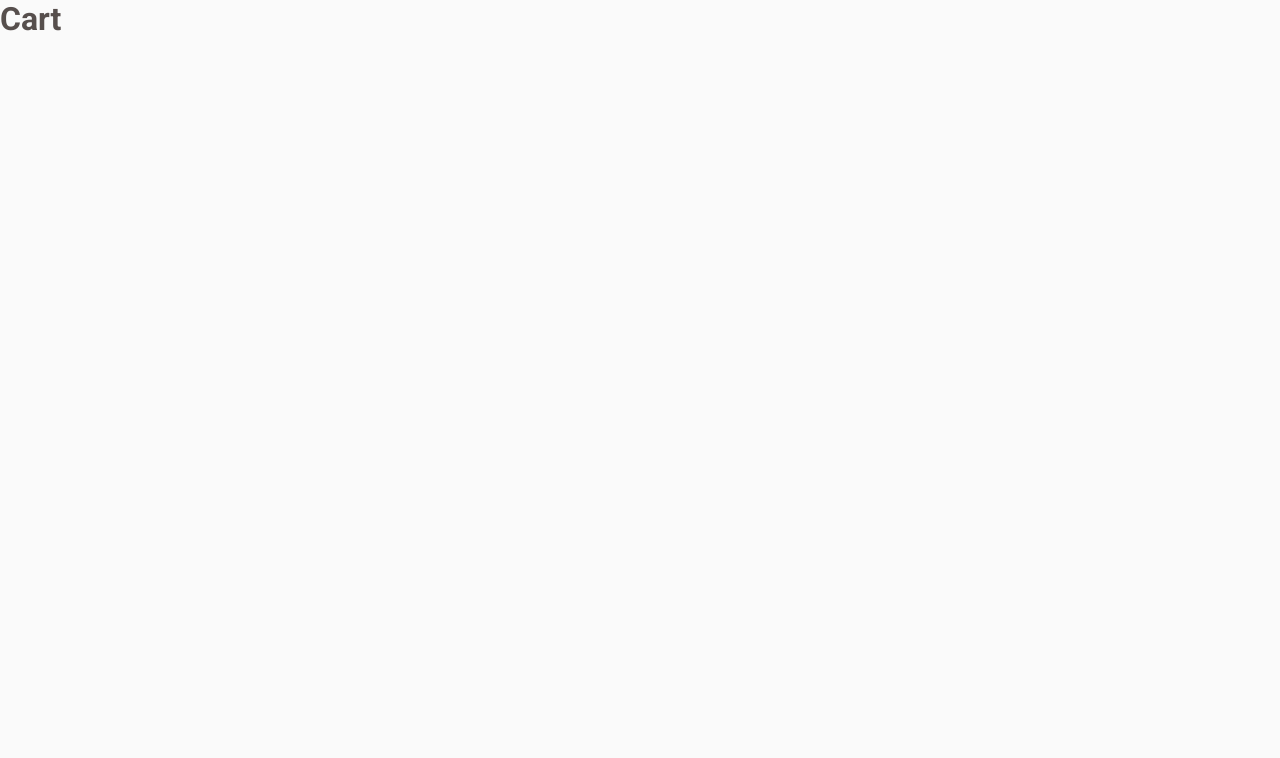
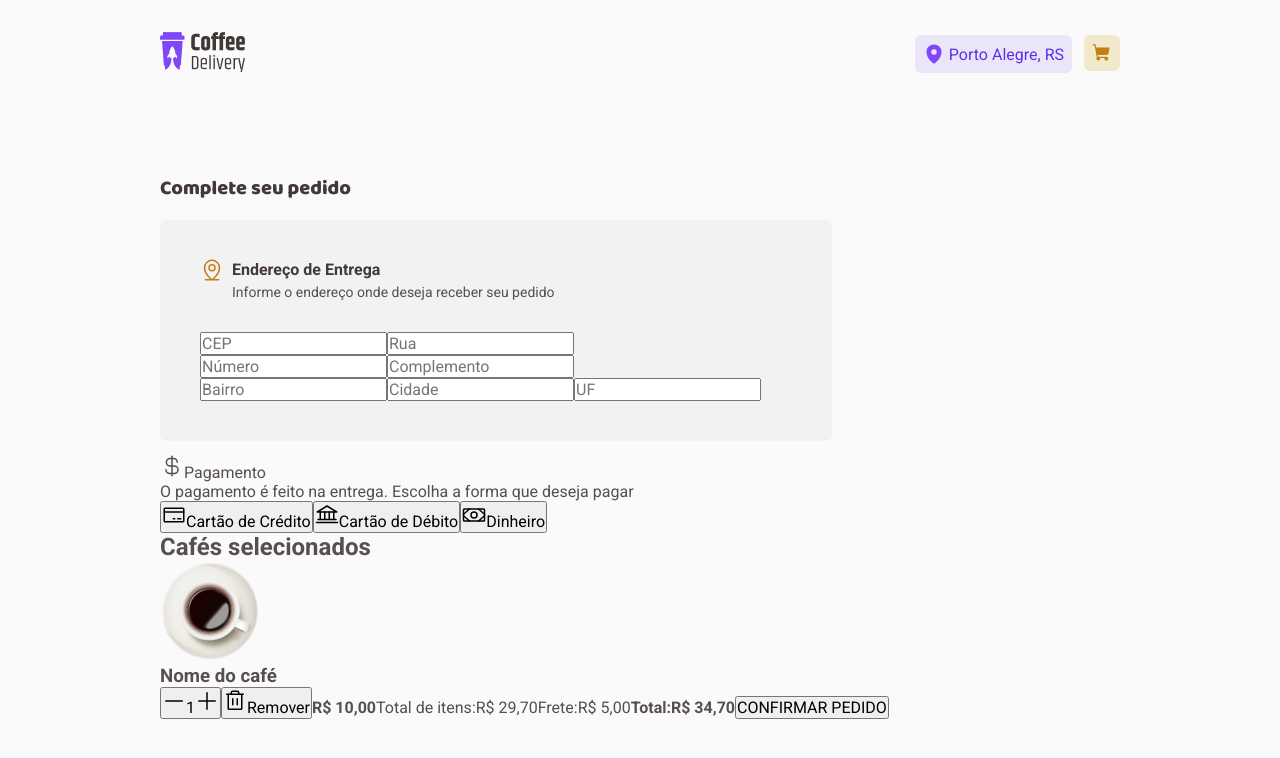
Before and after one commit to VitorFernandes-JS/02-desafio-coffee-delivery, a React (Vite) app: page /cart in a window 1280 px wide. Shown: the top 758 px of the page. Built offline with nearby package versions, Linux system fonts and the light colour scheme.

Commit message:
fix: changes in cart

```diff
--- a/src/pages/Cart/index.tsx
+++ b/src/pages/Cart/index.tsx
@@ -1,7 +1,109 @@
+import {
+  Bank,
+  CreditCard,
+  CurrencyDollar,
+  MapPinLine,
+  Minus,
+  Money,
+  Plus,
+  Trash,
+} from "phosphor-react";
+import { Header } from "../../components/Header";
+import { BodyAddress, CartContainer, DivMapAndText } from "./style";
+
+import Cafe from "../../assets/Americano.png";
+
 export function Cart() {
   return (
-    <div>
-      <h1>Cart</h1>
-    </div>
+    <>
+      <Header />
+      <CartContainer>
+        <h2>Complete seu pedido</h2>
+
+        <BodyAddress>
+          <DivMapAndText>
+            <div>
+              <MapPinLine size={24} style={{ marginTop: -2 }} color="#C47F17" />
+            </div>
+            <div>
+              <h4>Endereço de Entrega </h4>
+              <span>Informe o endereço onde deseja receber seu pedido</span>
+            </div>
+          </DivMapAndText>
+
+          <div>
+            <input title="CEP" placeholder="CEP" />
+            <input title="Rua" placeholder="Rua" />
+          </div>
+          <div>
+            <input title="Número" placeholder="Número" />
+            <input title="Complemento" placeholder="Complemento" />
+          </div>
+          <div>
+            <input title="Bairro" placeholder="Bairro" />
+            <input title="Cidade" placeholder="Cidade" />
+            <input title="UF" placeholder="UF" />
+          </div>
+        </BodyAddress>
+
+        <div>
+          <div>
+            <CurrencyDollar size={24} />
+            Pagamento <br /> O pagamento é feito na entrega. Escolha a forma que
+            deseja pagar
+          </div>
+
+          <div>
+            <button>
+              <CreditCard size={24} />
+              Cartão de Crédito
+            </button>
+            <button>
+              <Bank size={24} />
+              Cartão de Débito
+            </button>
+            <button>
+              <Money size={24} />
+              Dinheiro
+            </button>
+          </div>
+        </div>
+
+        <h2>Cafés selecionados</h2>
+        <div>
+          <div>
+            <img src={Cafe} />
+          </div>
+          <div>
+            <h3>Nome do café</h3>
+            <div>
+              <button>
+                <Minus size={24} />
+                <span>1</span>
+                <Plus size={24} />
+              </button>
+              <button>
+                <Trash size={24} />
+                Remover
+              </button>
+              <span>
+                <strong>R$ 10,00</strong>
+              </span>
+
+              <span>Total de itens:</span>
+              <span>R$ 29,70</span>
+
+              <span>Frete:</span>
+              <span>R$ 5,00</span>
+
+              <strong>Total:</strong>
+              <strong>R$ 34,70</strong>
+
+              <button>CONFIRMAR PEDIDO</button>
+            </div>
+          </div>
+        </div>
+      </CartContainer>
+    </>
   );
 }
--- a/src/pages/Cart/style.ts
+++ b/src/pages/Cart/style.ts
@@ -0,0 +1,59 @@
+import styled from "styled-components";
+
+export const CartContainer = styled.div`
+  display: flex;
+  flex-direction: column;
+  padding: 4rem 10rem;
+
+  h2:first-child {
+    margin-bottom: 1rem;
+
+    font-family: "Baloo 2", cursive;
+    font-size: 1.25rem;
+    font-weight: 900;
+
+    color: ${({ theme }) => theme.subtitle};
+  }
+`;
+
+export const BodyAddress = styled.div`
+  background-color: ${({ theme }) => theme.card};
+  border-radius: 6px;
+
+  margin-bottom: 0.85rem;
+  padding: 2.5rem;
+
+  width: 70%;
+
+  div:first-child {
+    display: flex;
+    flex-direction: row;
+  }
+`;
+
+export const DivMapAndText = styled.div`
+  margin-bottom: 2rem;
+
+  h4 {
+    font-family: "Roboto", sans-serif;
+    font-size: 1rem;
+    font-weight: 600;
+
+    color: ${({ theme }) => theme.subtitle};
+
+    margin-bottom: 0.3rem;
+    margin-left: 0.5rem;
+  }
+
+  span {
+    font-family: "Roboto", sans-serif;
+    font-size: 0.875rem;
+
+    margin-left: 0.5rem;
+  }
+
+  div:last-child {
+    display: flex;
+    flex-direction: column;
+  }
+`;
```
